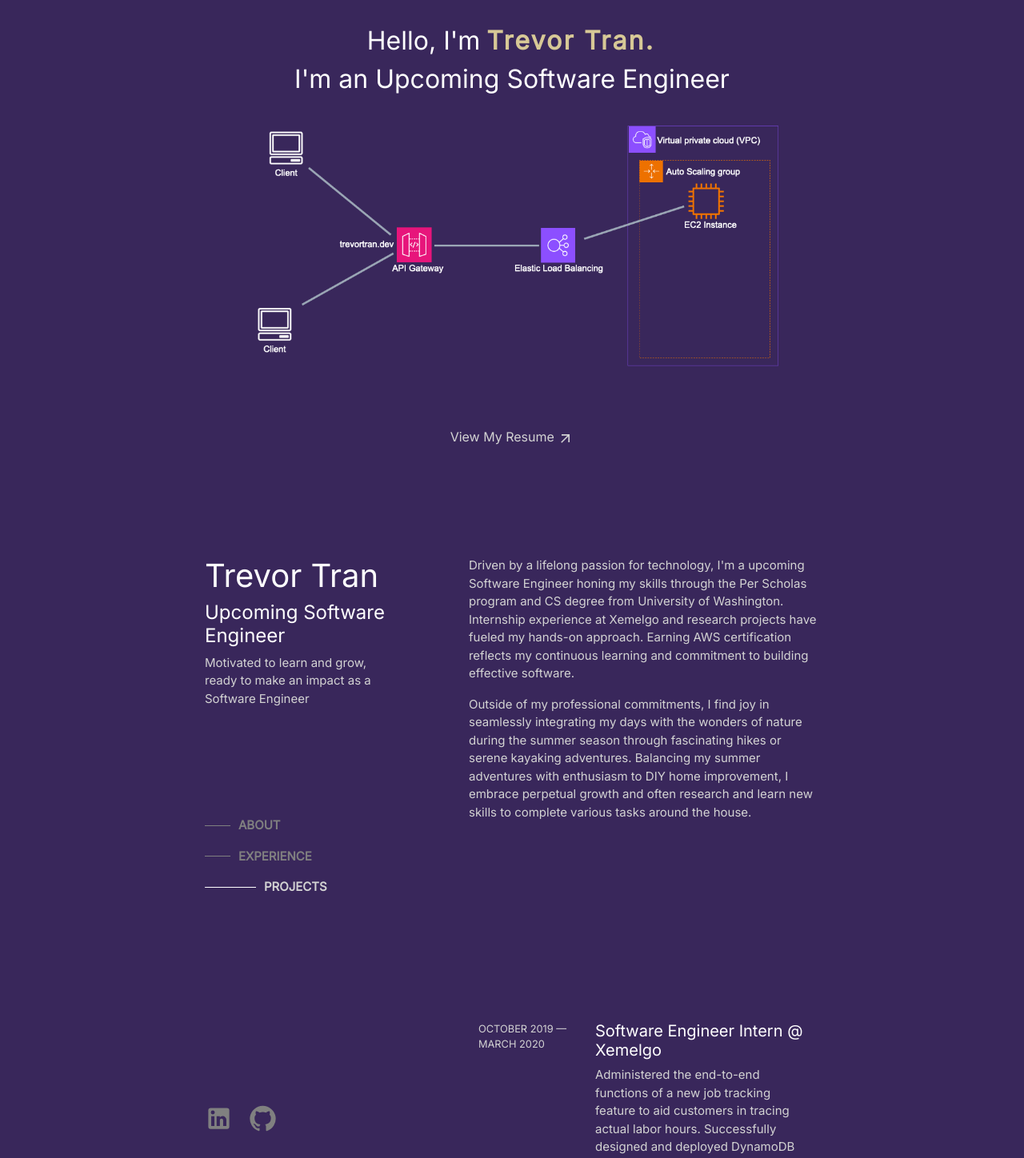
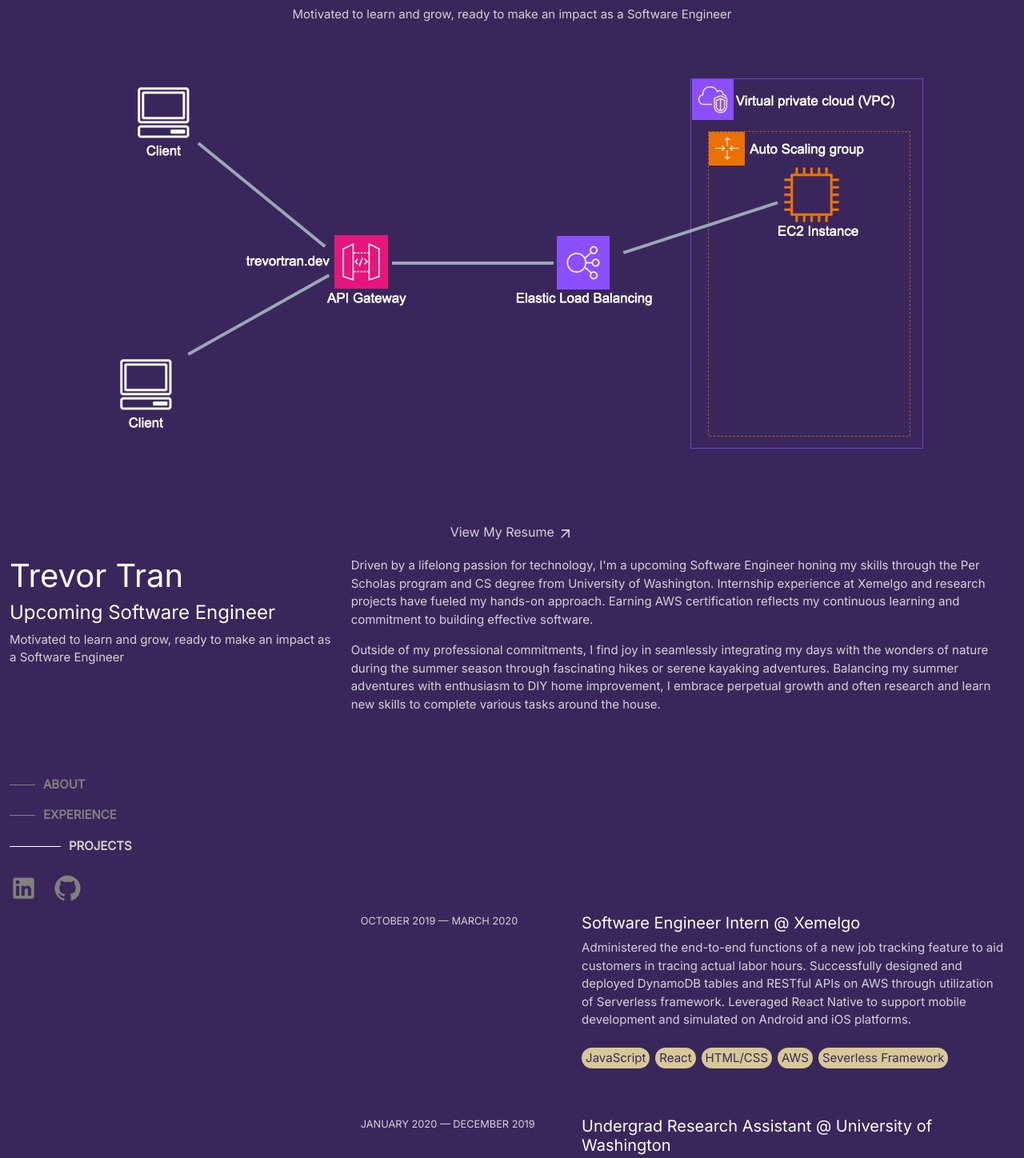
Before and after one commit to trevor-tran/portfolio, a React (Create React App) app: page / in a window 1280 px wide. Shown: the part 104-1552 px from the top of the page at 80% size. Built offline with nearby package versions, Linux system fonts and the light colour scheme.

Commit message:
saved work

```diff
--- a/src/App.js
+++ b/src/App.js
@@ -8,13 +8,17 @@
 
 //data
 import { experiences, projects, persona } from "./utils/aboutme";
+import SocialMedia from "./components/SocialMedia";
 
 function App() {
   const [activeSectionId, setActiveSectionId] = useState("");
 
   useEffect(() => {
     window.onscroll = () => {
-      setActiveSectionId(getActiveSectionId());
+      const sectionId = getActiveSectionId();
+      if (activeSectionId !== sectionId) {
+        setActiveSectionId(sectionId);
+      }
       setNavbarSticky();
     }
   }, [])
@@ -29,6 +33,7 @@
         sectionId = section.id;
       }
     })
+    console.log("section id from getActiveSectionId ", sectionId)
     return sectionId;
   }
 
@@ -42,22 +47,22 @@
 
   return (
     <div className="App container-fluid p-0">
-      <div className="row vw-100 vh-100">
+      <div className="row justify-content-center vw-100 vh-100">
         {/* page shown when first loaded */}
         <div className="col">
           <Home />
         </div>
       </div>
 
-      <div className="row content-container">
+      <div className="row justify-content-center mx-2 mx-lg-auto">
         {/* left half of page: quick intro + nav links  */}
-        <div id="sidebar" className="navbar-container col-4 vh-100">
-          <Navbar sectionId={activeSectionId} onNavLinkClick={setActiveSectionId} />
+        <div id="sidebar" className="col-lg-4 align-items-end col-xxl-3 d-lg-block d-none vh-100">
+          <Navbar sectionId={activeSectionId}/>
+          <SocialMedia/>
         </div>
 
-        <div className="col-1" />
-
-        <div className="col">
+        {/* right half of the page when screen size >= bootstrap-defined large */}
+        <div className="col-12 col-lg-8 col-xxl-5 offset-xxl-1">
           {/* about section */}
           <section id="about" className="section-container">
             {persona.intro.map((paragraph, i) =>
@@ -68,8 +73,8 @@
           {/* experience section */}
           <section id="experience" className="section-container container-fluid">
             {experiences.map((exp, i) =>
-              <div key={i} className="project-container row">
-                <div className="col-4 date">
+              <div key={i} className="row project-container">
+                <div className="col-xl-4 date">
                   {exp.date.start.toUpperCase()} <span>&#8212;</span> {exp.date.end.toUpperCase()}
                 </div>
                 <div className="col">
@@ -83,7 +88,7 @@
           <section id="projects" className="section-container">
             {projects.map((project, i) =>
               <div key={i} className="project-container row">
-                <div className="col-4 date">
+                <div className="col-xl-4 date">
                   {`${project.date.start.toUpperCase()} - ${project.date.end.toUpperCase()}`}
                 </div>
                 <div className="col">
--- a/src/App.scss
+++ b/src/App.scss
@@ -1,10 +1,5 @@
 
 $bottom-page-space: 10vh;
-
-.content-container {
-  padding-left: 20vw;
-  padding-right: 20vw;
-}
 
 .section-container {
   margin-bottom: 30vh;
@@ -22,9 +17,6 @@
 }
 
 #sidebar {
-  display: flex;
-  flex-direction: column;
-  justify-content: space-between;
   padding-bottom: $bottom-page-space;
 }
 
--- a/src/components/Home.js
+++ b/src/components/Home.js
@@ -2,6 +2,7 @@
 import ArrowOutwardIcon from '@mui/icons-material/ArrowOutward';
 
 import "./Home.scss";
+import SocialMedia from "./SocialMedia";
 
 export default function Home() {
   return (
@@ -9,15 +10,16 @@
       <div className="row">
         <div className="col text-center">
           <div className="container d-flex flex-row justify-content-center">
-            <p>Hello, I'm</p>
-            <p id="full-name">{`${persona.name}.`}</p>
+            <h1>Hello, I'm</h1>
+            <h1 id="full-name" className="">{`${persona.name}.`}</h1>
           </div>
-          <p>{`I'm an ${persona.title}`}</p>
+          <h4>{`I'm an ${persona.title}`}</h4>
+          <p className="d-lg-block d-none">{persona.headline}</p>
         </div>
       </div>
       <div className="row">
         <div className="col text-center">
-        <img width={700} src={`${process.env.PUBLIC_URL}/diagram.gif`} className="img-fluid rounded mx-auto" alt="Portfolio deployment diagram"/>
+        <img src={`${process.env.PUBLIC_URL}/diagram.gif`} className="img-fluid rounded mx-auto" alt="Portfolio deployment diagram"/>
         </div>
       </div>
 
@@ -26,6 +28,11 @@
           <a href={`${process.env.PUBLIC_URL}/trevor-tran-resume.pdf`} target="_blank" rel="noreferrer">View My Resume <span><ArrowOutwardIcon fontSize="small"/></span></a>
         </div>
       </div>
+      <div className="row">
+        <div className="col mt-5 d-block d-block d-lg-none">
+          <SocialMedia/>
+        </div>
+      </div>
     </section>
 
   )
--- a/src/components/Home.scss
+++ b/src/components/Home.scss
@@ -5,13 +5,11 @@
   width: 100vw;
   height: 100vh;
   color: inherit;
-  font-size: 2rem;
+
 }
 
-.home p {
-  margin: 0;
-  padding: 0;
-  color: white;
+.home h2 {
+  font-size: 2rem;
 }
 
 .home {
--- a/src/components/Navbar.js
+++ b/src/components/Navbar.js
@@ -2,24 +2,36 @@
 import LinkedInIcon from '@mui/icons-material/LinkedIn';
 import GitHubIcon from '@mui/icons-material/GitHub';
 
-import {persona} from "../utils/aboutme"
+import { persona } from "../utils/aboutme"
 
 import "./Navbar.scss";
 
 export default function Navbar({ sectionId, onNavLinkClick }) {
   const prevSectionId = useRef("");
 
-  if (sectionId && prevSectionId.current !== sectionId) {
-    prevSectionId.current && document.getElementById(`${prevSectionId.current}_link`).classList.remove("navbar-link-active");
-    document.getElementById(`${sectionId}_link`).classList.add("navbar-link-active");
+  console.log("sectionid in navbar ", sectionId)
+  if (sectionId) {
+    const navLinks = Array.from(document.getElementsByTagName("a"));
+    navLinks.forEach(link => {
+      link.classList.remove("navbar-link-active");
+    });
+  document.getElementById(`${sectionId}_link`).classList.add("navbar-link-active");
+  }
 
-    prevSectionId.current = sectionId;
-  }
+  // if (sectionId && prevSectionId.current !== sectionId) {
+  //   console.log(prevSectionId, sectionId)
+  //   prevSectionId.current && document.getElementById(`${prevSectionId.current}_link`).classList.remove("navbar-link-active");
+  //   document.getElementById(`${sectionId}_link`).classList.add("navbar-link-active");
+
+  //   prevSectionId.current = sectionId;
+  // }
 
   // setting the clicked link is the only active link
   function handleNavItemClick(event) {
     const hrefAttr = document.getElementById(event.currentTarget.id).getAttribute("href");
-    onNavLinkClick(hrefAttr.replace("#", ""));
+    // onNavLinkClick(hrefAttr.replace("#", ""));
+    const sectionId = hrefAttr.replace("#", "");
+    window.scroll(0, document.getElementById(sectionId).offsetTop)
   }
 
   return (
@@ -51,15 +63,6 @@
           </ul>
         </nav>
       </div>
-
-      <div className="social-profile">
-        <a className="navbar-link" href="https://www.linkedin.com/in/trevorpt/" target="_blank" rel="noreferrer">
-          <LinkedInIcon fontSize="large"/>
-        </a>
-        <a className="navbar-link" href="https://github.com/trevor-tran" target="_blank" rel="noreferrer">
-          <GitHubIcon fontSize="large"/>
-        </a>
-      </div>
     </>
   )
 }
--- /dev/null
+++ b/src/components/SocialMedia.js
@@ -0,0 +1,15 @@
+import LinkedInIcon from '@mui/icons-material/LinkedIn';
+import GitHubIcon from '@mui/icons-material/GitHub';
+
+export default function SocialMedia() {
+  return (
+    <div className="social-profile">
+      <a className="navbar-link" href="https://www.linkedin.com/in/trevorpt/" target="_blank" rel="noreferrer">
+        <LinkedInIcon fontSize="large" />
+      </a>
+      <a className="navbar-link" href="https://github.com/trevor-tran" target="_blank" rel="noreferrer">
+        <GitHubIcon fontSize="large" />
+      </a>
+    </div>
+  )
+}
--- a/src/index.js
+++ b/src/index.js
@@ -20,7 +20,8 @@
         title="Trevor Tran"
         description="Trevor Tran is a Software Engineer who is motivated to learn and grow, ready to make an impact"
         name="Trevor Tran"
-        type="website" />
+        type="website"
+      />
       <App />
     </HelmetProvider>
   </React.StrictMode>
```
